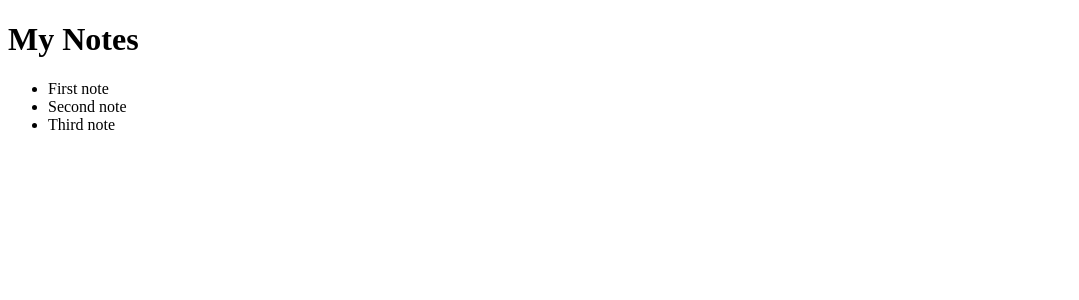
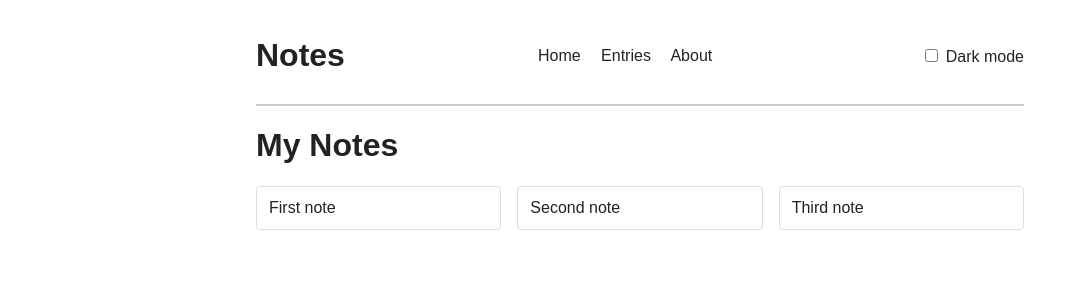
Before and after one commit to abhishehamut/web-server-abhish, a Node server app: page /entries in a window 1280 px wide. Shown: the top 300 px of the page, without its empty margins (0-1079 px from the left). Run offline with Node 20, Linux system fonts and the light colour scheme.

Commit message:
complete unit 4 and 5

```diff
--- /dev/null
+++ b/public/style.css
@@ -0,0 +1,56 @@
+* {
+  box-sizing: border-box;
+}
+
+:root {
+  --color-bg: #ffffff;
+  --color-text: #222222;
+  --color-border: #cccccc;
+  --color-card: #dddddd;
+}
+
+body:has(.theme-toggle:checked) {
+  --color-bg: #1a1b26;
+  --color-text: #e4e7ef;
+  --color-border: #555555;
+  --color-card: #666666;
+}
+
+body {
+  font-family: sans-serif;
+  max-width: 800px;
+  margin: 0 auto;
+  padding: 1rem;
+  background-color: var(--color-bg);
+  color: var(--color-text);
+}
+
+.site-header {
+  display: flex;
+  justify-content: space-between;
+  align-items: center;
+  border-bottom: 2px solid var(--color-border);
+  padding-bottom: 0.5rem;
+  margin-bottom: 1rem;
+}
+
+nav a {
+  margin-right: 1rem;
+  color: var(--color-text);
+  text-decoration: none;
+}
+
+ul {
+  display: flex;
+  flex-wrap: wrap;
+  gap: 1rem;
+  list-style: none;
+  padding: 0;
+}
+
+li {
+  flex: 1 1 200px;
+  padding: 0.75rem;
+  border: 1px solid var(--color-card);
+  border-radius: 4px;
+}
--- a/routes/pages.js
+++ b/routes/pages.js
@@ -3,14 +3,13 @@ import { Router } from 'express';
 const router = Router();
 
 router.get('/', (req, res) => {
-  res.send('Home page');
+  res.render('home');
 });
 
 router.get('/about', (req, res) => {
-  res.send('About page');
+  res.render('about');
 });
 
-router.get('/entries', (req, res) => {
 const entries = [
   {
     title: 'First note',
@@ -26,6 +25,18 @@ router.get('/entries', (req, res) => {
   }
 ];
 
+router.post('/entries', (req, res) => {
+  const { title, body } = req.body;
+  const newEntry = {
+    title,
+    body
+  };
+
+  entries.push(newEntry);
+  res.status(201).json(newEntry);
+});
+
+router.get('/entries', (req, res) => {
   res.render('entries', { entries });
 });
 
--- a/server.js
+++ b/server.js
@@ -9,8 +9,10 @@ app.set('views', 'views');
 
 const PORT = process.env.PORT || 3000;
 
+app.use(express.json());
 app.use('/', pagesRouter);
 app.use('/api', apiRouter);
+app.use(express.static('public'));
 
 app.get("/about", (req, res) => {
   res.render("about", { title: "About" });
--- a/views/about.ejs
+++ b/views/about.ejs
@@ -1,10 +1,12 @@
 <!doctype html>
 <html lang="en">
   <head>
+    <link rel="stylesheet" href="/style.css">
     <meta charset="UTF-8" />
     <title>About</title>
   </head>
   <body>
+    <%- include("partials/header") %>
     <h1>About</h1>
     <p>This is a web programming project built for COMPSCI 326.</p>
   </body>
--- a/views/entries.ejs
+++ b/views/entries.ejs
@@ -1,9 +1,11 @@
 <!doctype html>
 <html>
 <head>
+    <link rel="stylesheet" href="/style.css">
     <title>Entries</title>
 </head>
 <body>
+    <%- include("partials/header") %>
     <h1>My Notes</h1>
 
     <ul>
--- /dev/null
+++ b/views/partials/header.ejs
@@ -0,0 +1,14 @@
+<header class="site-header">
+  <h1>Notes</h1>
+
+  <nav>
+    <a href="/">Home</a>
+    <a href="/entries">Entries</a>
+    <a href="/about">About</a>
+  </nav>
+
+  <div>
+    <input type="checkbox" id="theme-toggle" class="theme-toggle">
+    <label for="theme-toggle">Dark mode</label>
+  </div>
+</header>
```
Also changed, not shown: public/index.html (added, +12 -0 lines), views/home.ejs (added, +17 -0 lines). Lines whose indentation alone changed are shown as unchanged.
